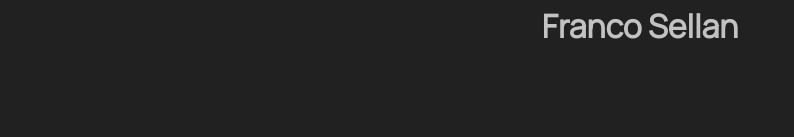
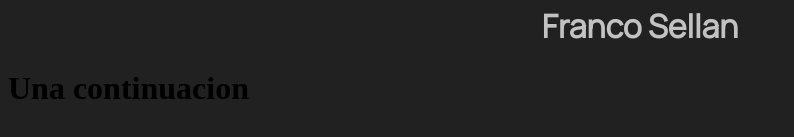
Before and after one commit to FrancoSellan/portfolio-FrontEnd, a plain HTML site: page index.html in a window 1280 px wide. Shown: the part 225-362 px from the top of the page, without its empty margins (0-794 px from the left). Drawn offline with nearby package versions, Linux system fonts and the light colour scheme.

Commit message:
Modificacion del html

```diff
--- a/index.html
+++ b/index.html
@@ -27,7 +27,9 @@
         <h1>Franco Sellan</h1>
     </div>
 
-
+    <div>
+      <h1>Una continuacion</h1>
+    </div>
     <!-- Bootstrap JS -->
 
     <script src="dist/bootstrap/js/bootstrap.bundle.min.js"></script>
```
